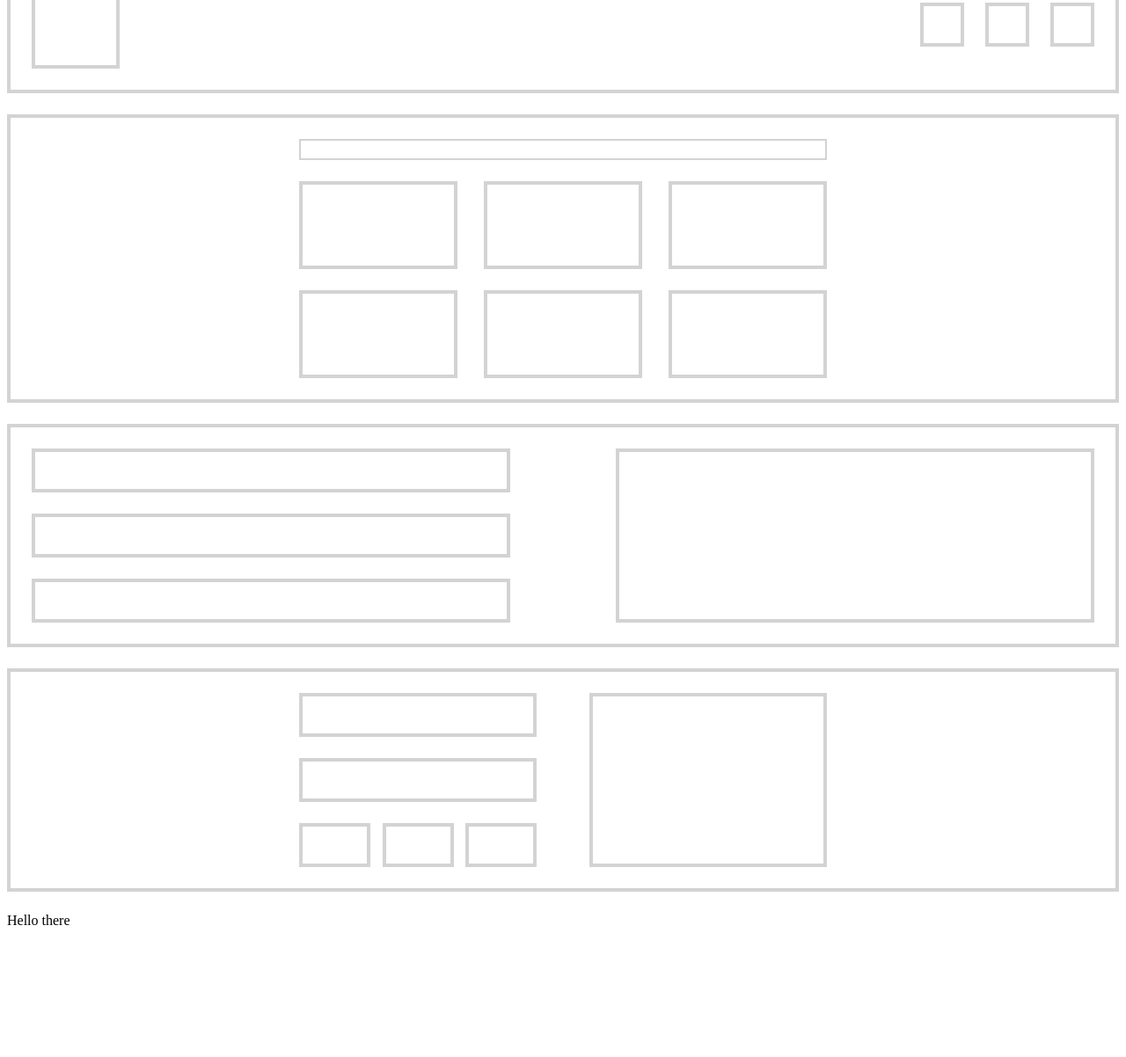
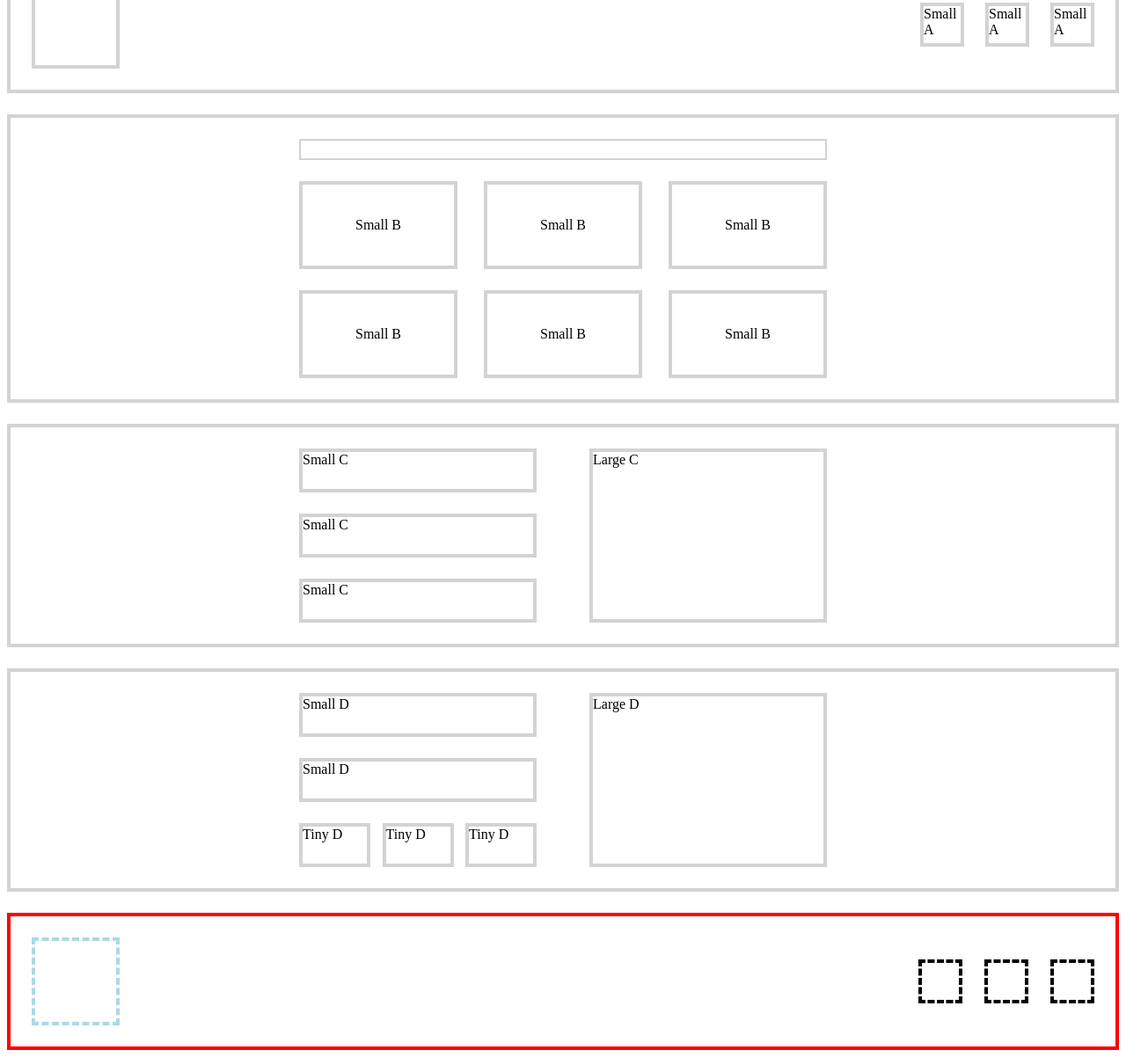
Before and after one commit to Emmanuel-Castillo/CSS-Best-Practices, a plain HTML site: page index.html in a window 1280 px wide. Shown: the part 58-1260 px from the top of the page at 88% size. Before the commit the page ends 1122 px from the top, so only its background shows below. Drawn offline with Linux system fonts and the light colour scheme.

Commit message:
Added Layout 5

```diff
--- a/index.html
+++ b/index.html
@@ -8,11 +8,11 @@
   </head>
   <body>
     <div class="container">
-      <div class="box"></div>
+      <div class="box">A</div>
       <div class="box-wrapper">
-        <div class="box box-small"></div>
-        <div class="box box-small"></div>
-        <div class="box box-small"></div>
+        <div class="box box-small">Small A</div>
+        <div class="box box-small">Small A</div>
+        <div class="box box-small">Small A</div>
       </div>
     </div>
 
@@ -20,40 +20,50 @@
       <div class="row">
         <div class="title"></div>
         <div class="box-wrapper1">
-          <div class="box1"></div>
-          <div class="box1"></div>
-          <div class="box1"></div>
-          <div class="box1"></div>
-          <div class="box1"></div>
-          <div class="box1"></div>
+          <div class="box1">Small B</div>
+          <div class="box1">Small B</div>
+          <div class="box1">Small B</div>
+          <div class="box1">Small B</div>
+          <div class="box1">Small B</div>
+          <div class="box1">Small B</div>
         </div>
       </div>
     </div>
 
     <div class="container2">
-      <div class="box2-wrapper">
-        <div class="box2 box2-small"></div>
-        <div class="box2 box2-small"></div>
-        <div class="box2 box2-small"></div>
+      <div class="row2">
+        <div class="box2-wrapper">
+          <div class="box2 box2-small">Small C</div>
+          <div class="box2 box2-small">Small C</div>
+          <div class="box2 box2-small">Small C</div>
+        </div>
+        <div class="box2 box2-large">Large C</div>
       </div>
-      <div class="box2 box2-large"></div>
     </div>
 
     <div class="container3">
       <div class="row3">
         <div class="box3-wrapper">
-          <div class="box3 box3-small"></div>
-          <div class="box3 box3-small"></div>
+          <div class="box3 box3-small">Small D</div>
+          <div class="box3 box3-small">Small D</div>
           <div class="box3-tiny-wrapper">
-            <div class="box3 box3-tiny"></div>
-            <div class="box3 box3-tiny"></div>
-            <div class="box3 box3-tiny"></div>
+            <div class="box3 box3-tiny">Tiny D</div>
+            <div class="box3 box3-tiny">Tiny D</div>
+            <div class="box3 box3-tiny">Tiny D</div>
           </div>
         </div>
-        <div class="box3 box3-large"></div>
+        <div class="box3 box3-large">Large D</div>
       </div>
     </div>
 
-    Hello there
+    <div class="container4">
+      <div class="box4"></div>
+      <div class="box4-small-wrapper">
+        <div class="box4-small"></div>
+        <div class="box4-small"></div>
+        <div class="box4-small"></div>
+      </div>
+    </div>
+
   </body>
 </html>
--- a/style.css
+++ b/style.css
@@ -52,6 +52,9 @@
   width: 30%;
   height: 100px;
   margin-bottom: 24px;
+  display: flex;
+  justify-content: center;
+  align-items: center;
 }
 
 .box-wrapper1 {
@@ -64,9 +67,15 @@
 .container2 {
   border: 4px solid lightgray;
   padding: 24px 24px 0 24px;
+  margin-bottom: 24px;
+}
+
+.row2 {
+  width: 100%;
+  max-width: 600px;
+  margin: 0 auto;
   display: flex;
   justify-content: space-between;
-  margin-bottom: 24px;
 }
 
 .box2 {
@@ -128,3 +137,30 @@ height: 50px;
   display: flex;
   justify-content: space-between;
 }
+
+/*Layout 5*/
+.container4{
+  border: 4px solid red;
+  display: flex;
+  justify-content: space-between;
+  padding: 24px;
+}
+
+.box4 {
+  border: 4px dashed lightblue;
+  width: 100px;
+  height: 100px;
+}
+
+.box4-small {
+  border: 4px dashed black;
+  width: 50px;
+  height: 50px;
+}
+
+.box4-small-wrapper {
+  width: 200px;
+  display: flex;
+  justify-content: space-between;
+  align-items: center;
+}
```
